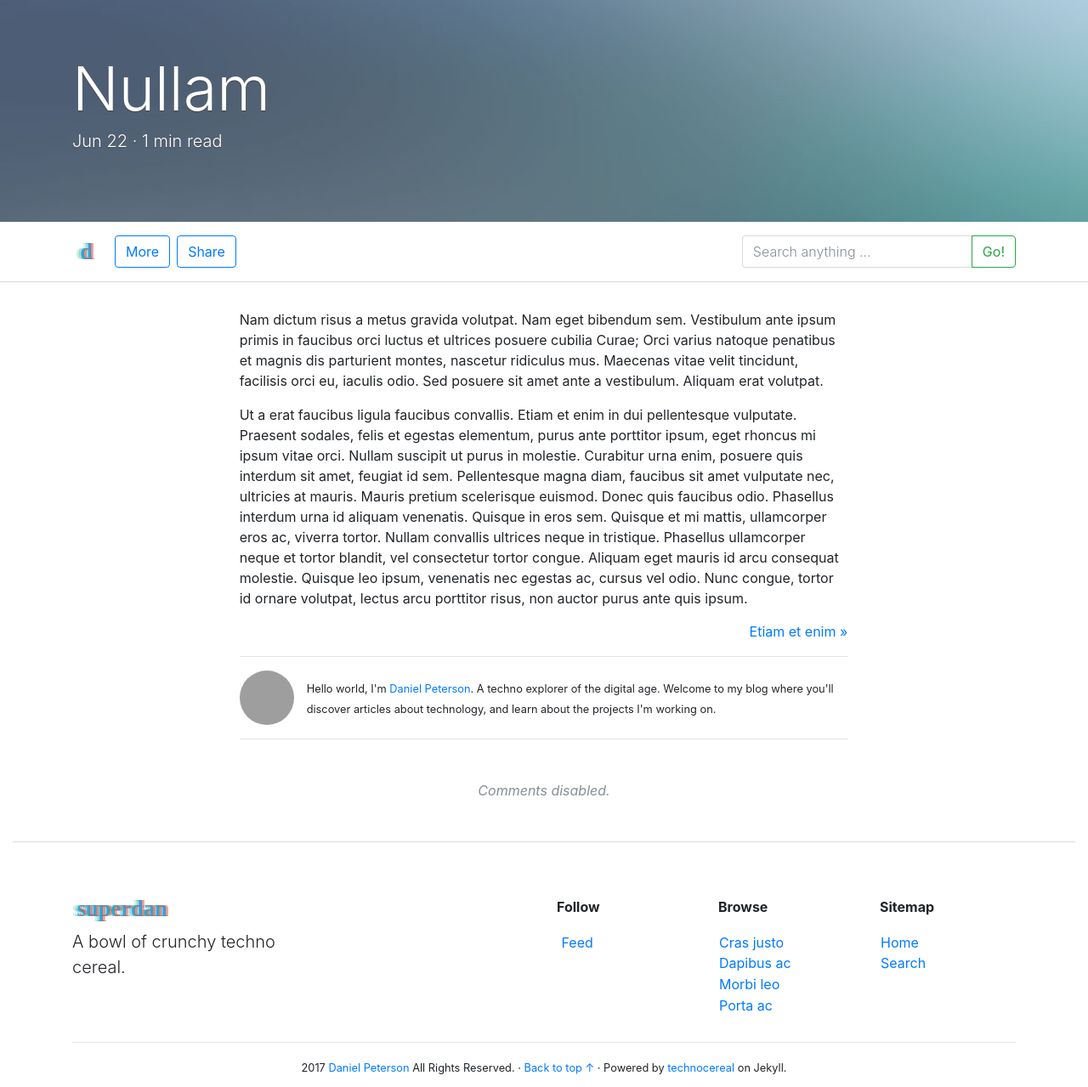
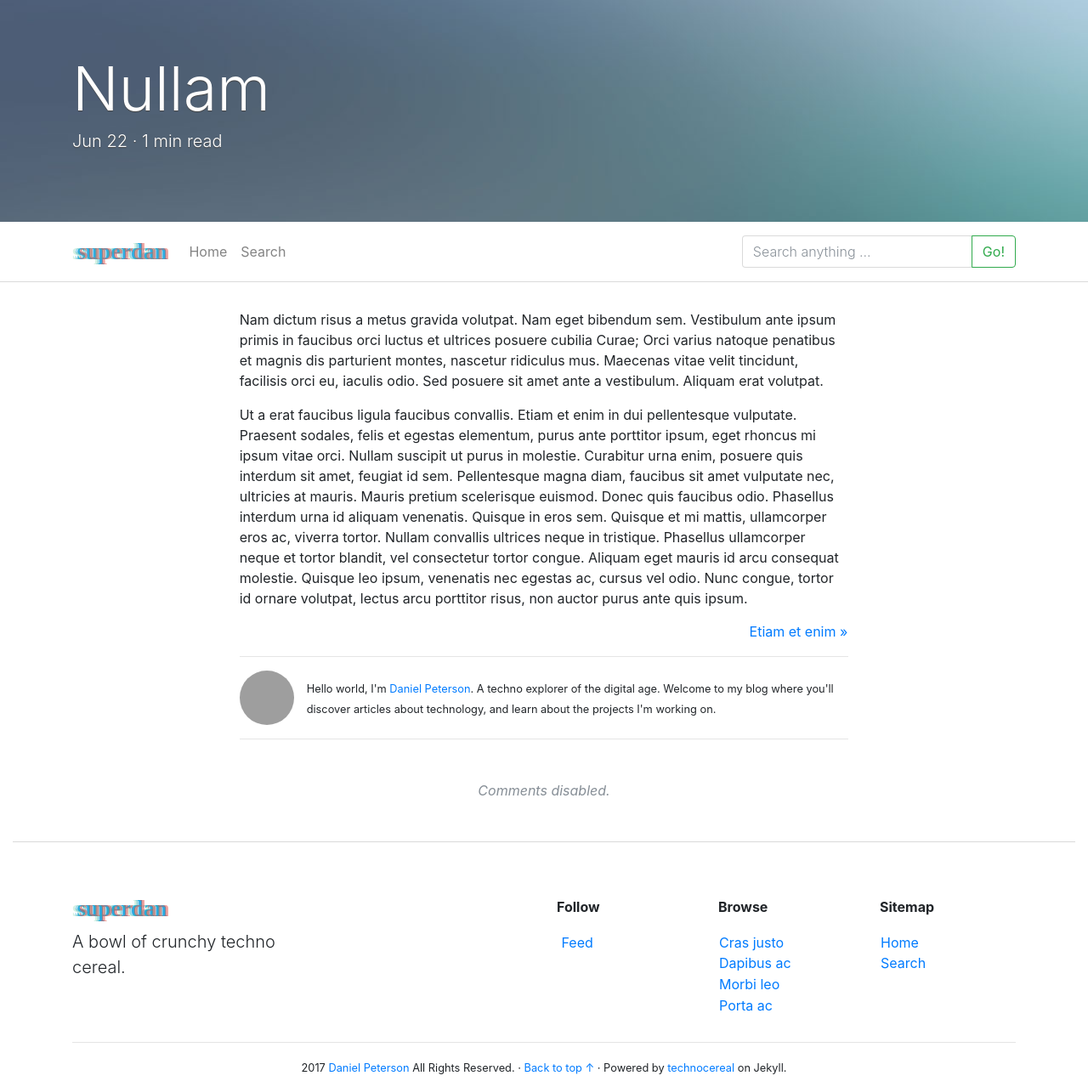
Before and after one commit to danrpts/danrpts.github.io, a Jekyll site: the page built from _posts/2017-06-23-nullam.markdown, in a window 1280 px wide, cut to the strip 0-1279 px from the top of the page. Shown: the whole strip at 85% size. Built offline with Jekyll 4.4.1, drawn with Linux system fonts in a browser that asks for light colours; emoji names are drawn with the system emoji font; grey boxes are pictures that could not be loaded.

Commit message:
no longer sticky, added links, and single logo

```diff
--- a/_includes/navbar.html
+++ b/_includes/navbar.html
@@ -1,10 +1,14 @@
-<nav class="navbar sticky-top navbar-expand-lg navbar-light bg-light"
+<!-- /_includes/navbar.html -->
+<nav class="navbar static-top navbar-expand-lg navbar-light bg-light"
      data-toggle="sticky-onscroll"
-     style="background-color: white !important; border-bottom: 1px solid rgba(0,0,0,.15); top: 0em;">
+     style="background-color: white !important;
+            opacity: 0.96;
+            border-bottom: 1px solid rgba(0,0,0,.15);
+            top: 0em;">
   <div class="container">
 
     <a class="navbar-brand" href="{{ "/" | relative_url }}">
-      <img src="{{ "/assets/images/logo-text-small-techno.svg" | relative_url }}" width="30" height="30" alt="">
+      <img src="{{ "/assets/images/logo-text-techno.svg" | relative_url }}" height="30" alt="{{ site.title }}" aria="Home link">
     </a>
 
     <button class="navbar-toggler" type="button" data-toggle="collapse" data-target="#navbarToggler" aria-controls="navbarToggler" aria-expanded="false" aria-label="Toggle navigation">
@@ -14,21 +18,28 @@
     <div class="collapse navbar-collapse" id="navbarToggler">
 
       <ul class="navbar-nav mr-auto">
-        {% if page.id  %}
-        <li class="nav-item my-2 mx-lg-1">
-          <button data-toggle="#more" type="button" class="btn btn-outline-primary w-100">
-            More
-          </button>
+        {% assign page_url = page.url | absolute_url %}
+        {% assign home_url = "/" | absolute_url %}
+        <li class="nav-item">
+          <a class="nav-link {% if page_url == home_url %} active {% endif %}"
+             href="{{ home_url }}">
+            Home
+          </a>
         </li>
-        <li class="nav-item my-2 mx-lg-1">
-          <button type="button" class="btn btn-outline-primary w-100" data-toggle="modal" data-target="#shareModal">
-            Share
-          </button>
+        {% for html_page in site.html_pages %}
+        {% unless html_page.name == "index.html" or html_page.name == "404.html" %}
+        {% assign html_page_url = html_page.url | absolute_url %}
+        <li class="nav-item">
+          <a class="nav-link {% if page_url ==  html_page_url %} active {% endif %}"
+             href="{{ html_page_url }}">
+            {{ html_page.name | remove: ".html" | capitalize }}
+          </a>
         </li>
-        {% endif %}
+        {% endunless %}
+        {% endfor %}
       </ul>
 
-      <form class="form-inline my-2">
+      <form class="form-inline my-2" action="{{ "/search" | absolute_url }}">
         <div class="form-group w-100">
           <div class="input-group w-100">
             <input class="form-control lead" type="text" placeholder="Search anything ..." name="q" aria-label="Search">
```
